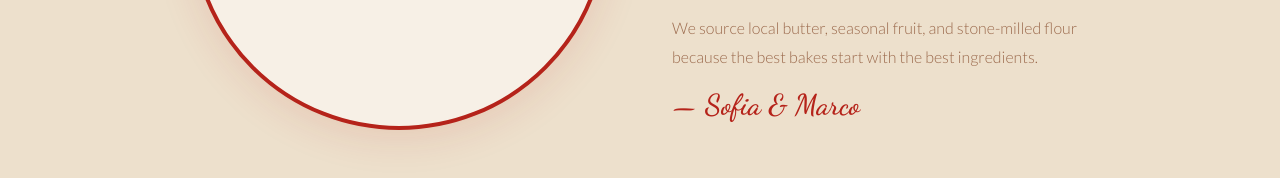
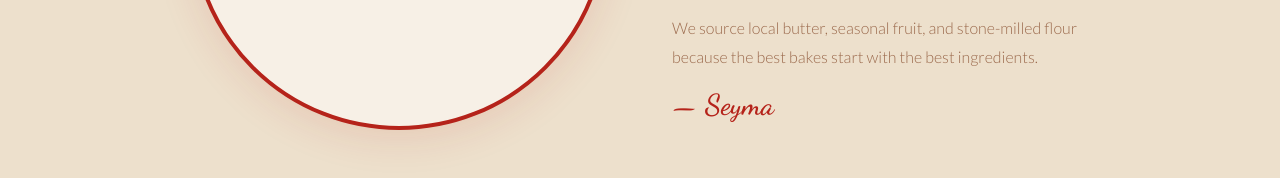
Before and after one commit to Socram1/Bakery-Concept, a plain HTML site: page index.html in a window 1280 px wide. Shown: the part 1228-1406 px from the top of the page. Drawn offline with nearby package versions, Linux system fonts and the light colour scheme; a web font is replaced by a local one.

Commit message:
Update index.html

```diff
--- a/index.html
+++ b/index.html
@@ -412,7 +412,7 @@
         <h2 class="section-title">A little bakery with a <em>big heart.</em></h2>
         <p>Little Pastane started on a Sunday morning with a croissant recipe and a dream. Every item we make is folded, filled, and finished by hand — no shortcuts, no shortcuts, no compromises.</p>
         <p>We source local butter, seasonal fruit, and stone-milled flour because the best bakes start with the best ingredients.</p>
-        <span class="about-sig">— Sofia & Marco</span>
+        <span class="about-sig">— Seyma</span>
       </div>
     </div>
   </section>
```
